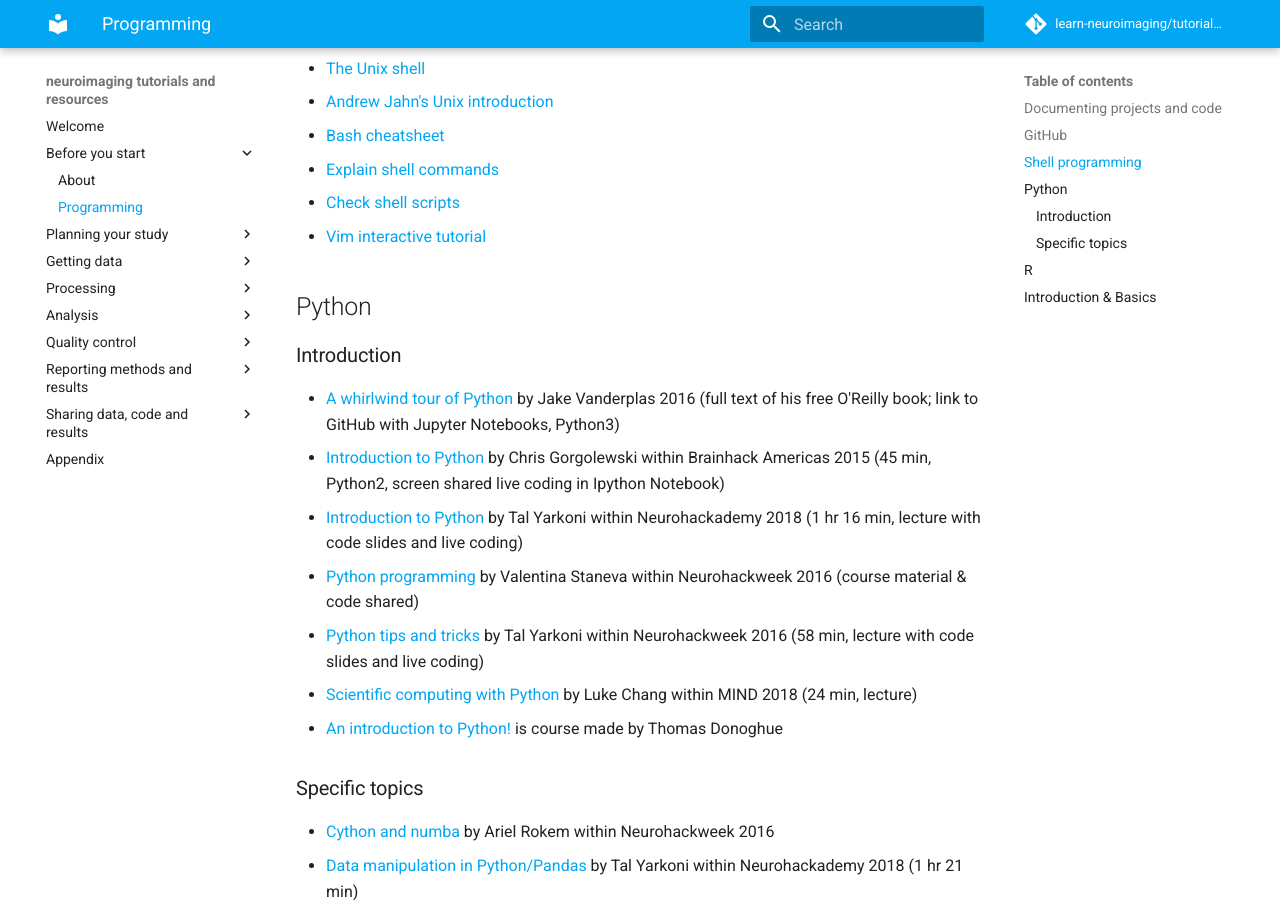
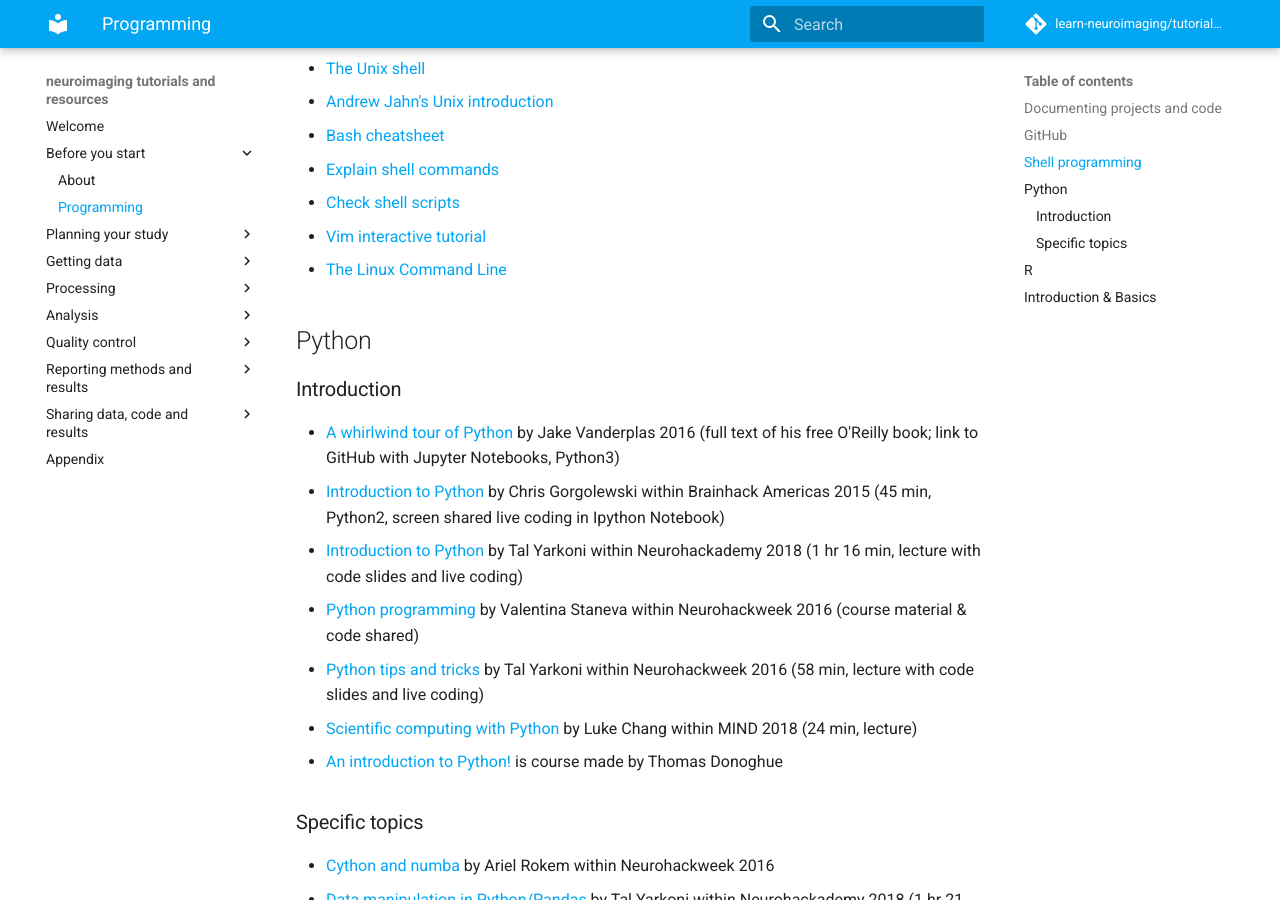
Before and after one commit to learn-neuroimaging/hitchhackers_guide_brain, an MkDocs documentation site: the page built from docs/programming.md, in a window 1280 px wide and 900 px high, scrolled down 744 px. Built offline with MkDocs 1.6.1 and Material for MkDocs 9.7.7, drawn with Linux system fonts in a browser that asks for light colours; comment, search, counter and statistics services are not loaded.

Commit message:
Added a source for programming in linux

```diff
--- a/docs/programming.md
+++ b/docs/programming.md
@@ -25,6 +25,7 @@
 -   [Explain shell commands](https://explainshell.com/)
 -   [Check shell scripts](https://www.shellcheck.net/)
 -   [Vim interactive tutorial](https://www.openvim.com/)
+-   	[The Linux Command Line](http://linuxcommand.org/tlcl.php)
 
 
 ## Python
```
